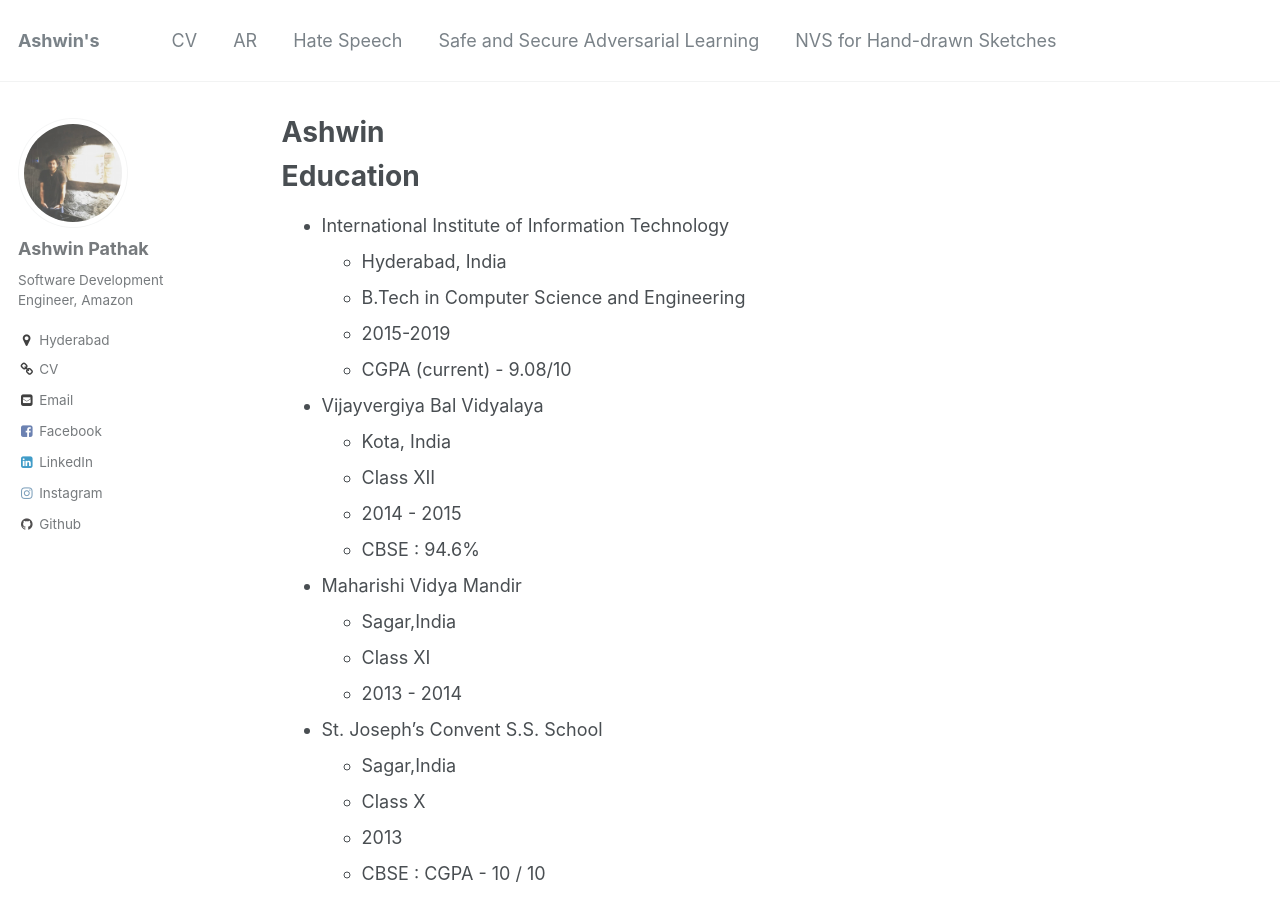
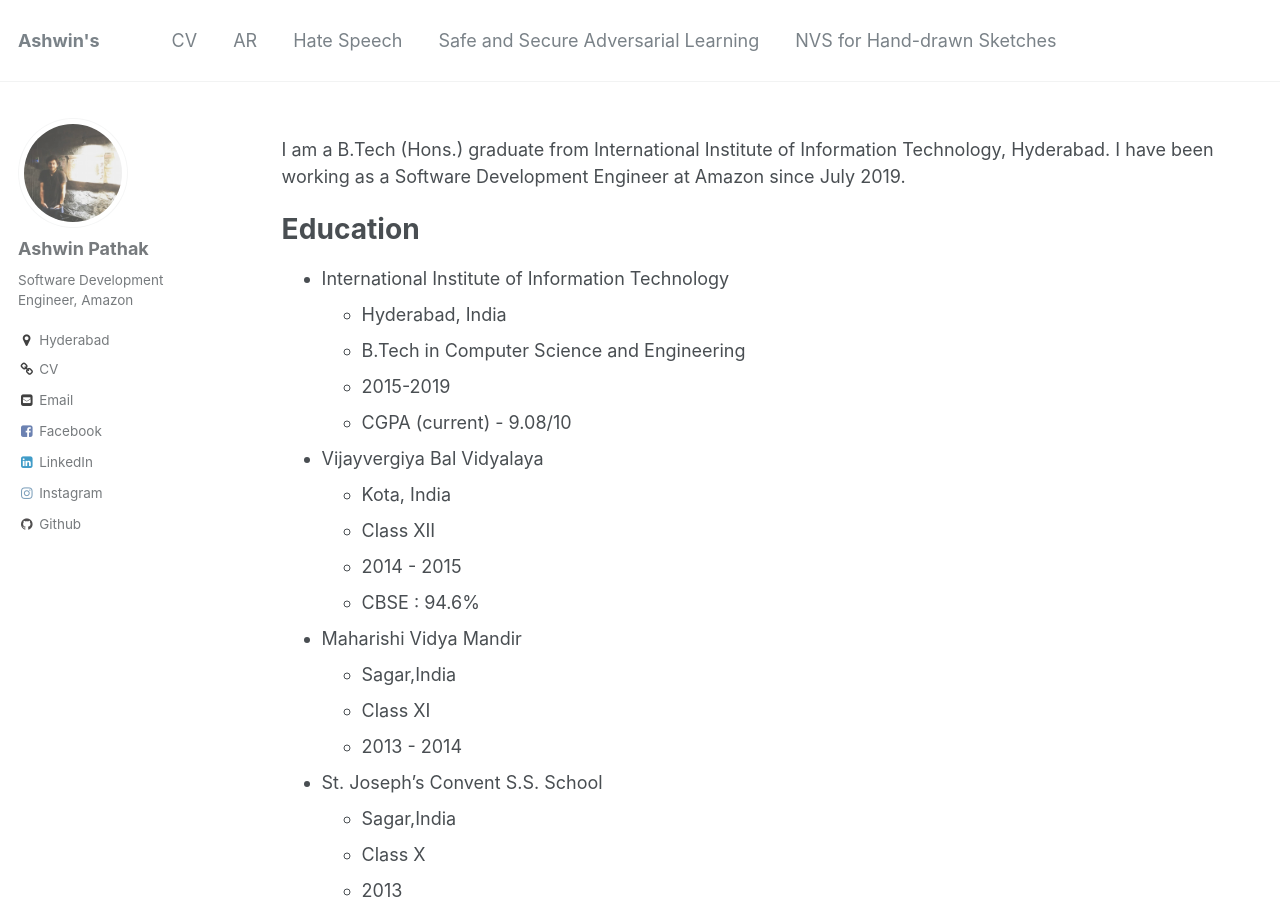
Before and after one commit to ashwinpathak20/ashwinpathak20.github.io, a Jekyll site: the page built from _pages/cv.md, in a window 1280 px wide and 900 px high. Built offline with Jekyll 4.4.1, drawn with Linux system fonts in a browser that asks for light colours.

Commit message:
Adding intro section

```diff
--- a/_pages/cv.md
+++ b/_pages/cv.md
@@ -1,12 +1,16 @@
 ---
 layout: archive
-title: "Ashwin"
+title: ""
 permalink: /
 author_profile: true
 
 ---
 
 {% include base_path %}
+
+I am a B.Tech (Hons.) graduate from International Institute of
+Information Technology, Hyderabad. I have been working as a
+Software Development Engineer at Amazon since July 2019.
 
 Education
 ======
```
